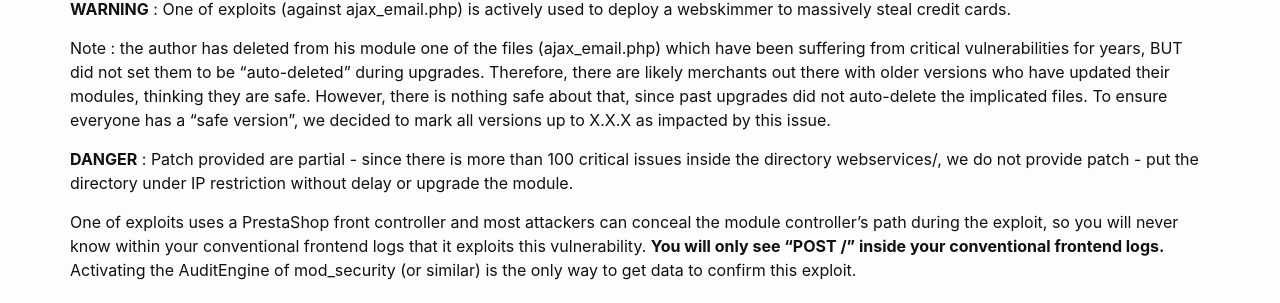
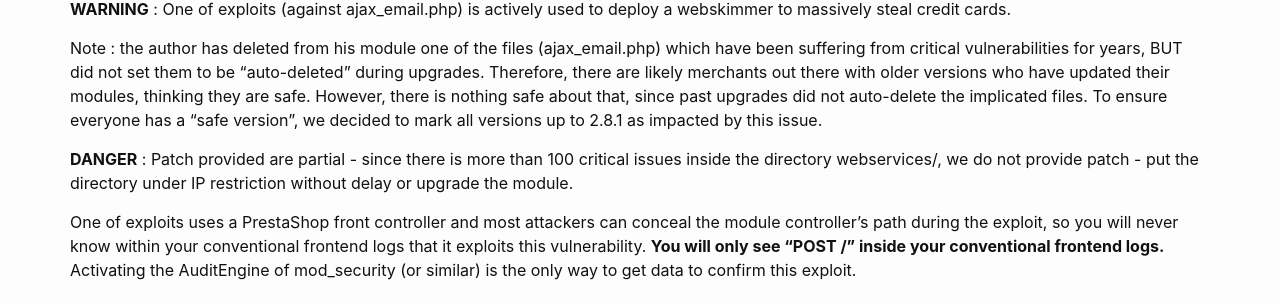
Before and after one commit to friends-of-presta/security-advisories, a Jekyll site: the page built from _posts/2024-04-25-deliveryorderautoupdate.md, in a window 1280 px wide and 900 px high, scrolled down 965 px. Shown: the part 222-525 px from the top of the window. Built offline with Jekyll 4.4.1, drawn with Linux system fonts in a browser that asks for light colours.

Commit message:
Update 2024-04-25-deliveryorderautoupdate.md

```diff
--- a/_posts/2024-04-25-deliveryorderautoupdate.md
+++ b/_posts/2024-04-25-deliveryorderautoupdate.md
@@ -29,7 +29,7 @@ Ajax script ajax_email.php, all scripts in directory webservices/ and the method
 
 **WARNING** : One of exploits (against ajax_email.php) is actively used to deploy a webskimmer to massively steal credit cards.
 
-Note : the author has deleted from his module one of the files (ajax_email.php) which have been suffering from critical vulnerabilities for years, BUT did not set them to be "auto-deleted" during upgrades. Therefore, there are likely merchants out there with older versions who have updated their modules, thinking they are safe. However, there is nothing safe about that, since past upgrades did not auto-delete the implicated files. To ensure everyone has a "safe version", we decided to mark all versions up to X.X.X as impacted by this issue.
+Note : the author has deleted from his module one of the files (ajax_email.php) which have been suffering from critical vulnerabilities for years, BUT did not set them to be "auto-deleted" during upgrades. Therefore, there are likely merchants out there with older versions who have updated their modules, thinking they are safe. However, there is nothing safe about that, since past upgrades did not auto-delete the implicated files. To ensure everyone has a "safe version", we decided to mark all versions up to 2.8.1 as impacted by this issue.
 
 **DANGER** : Patch provided are partial - since there is more than 100 critical issues inside the directory webservices/, we do not provide patch - put the directory under IP restriction without delay or upgrade the module.
 
```
